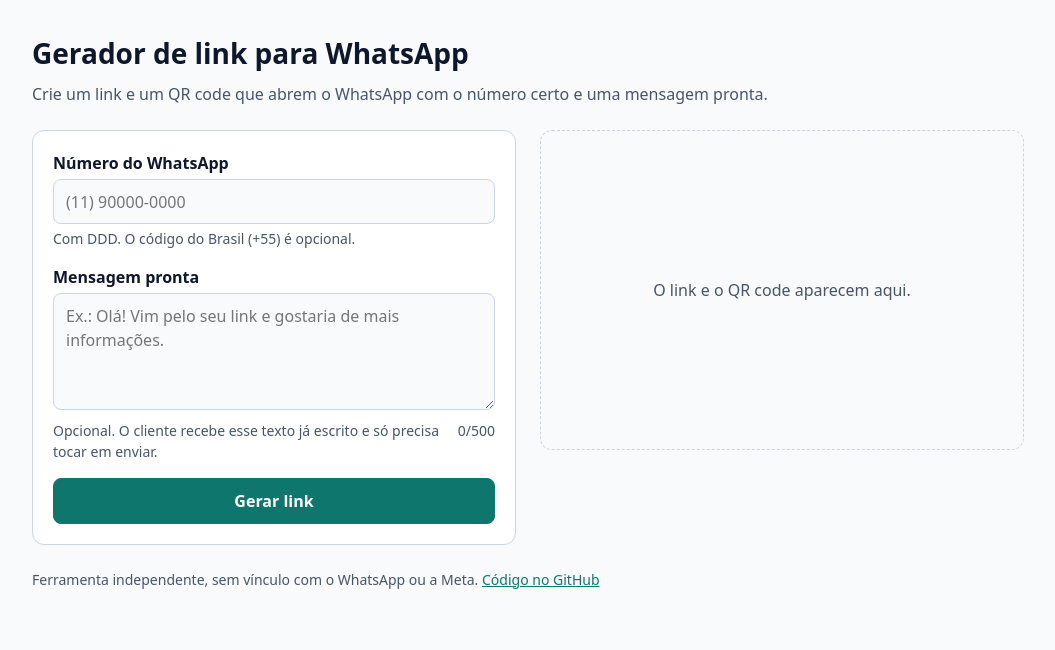
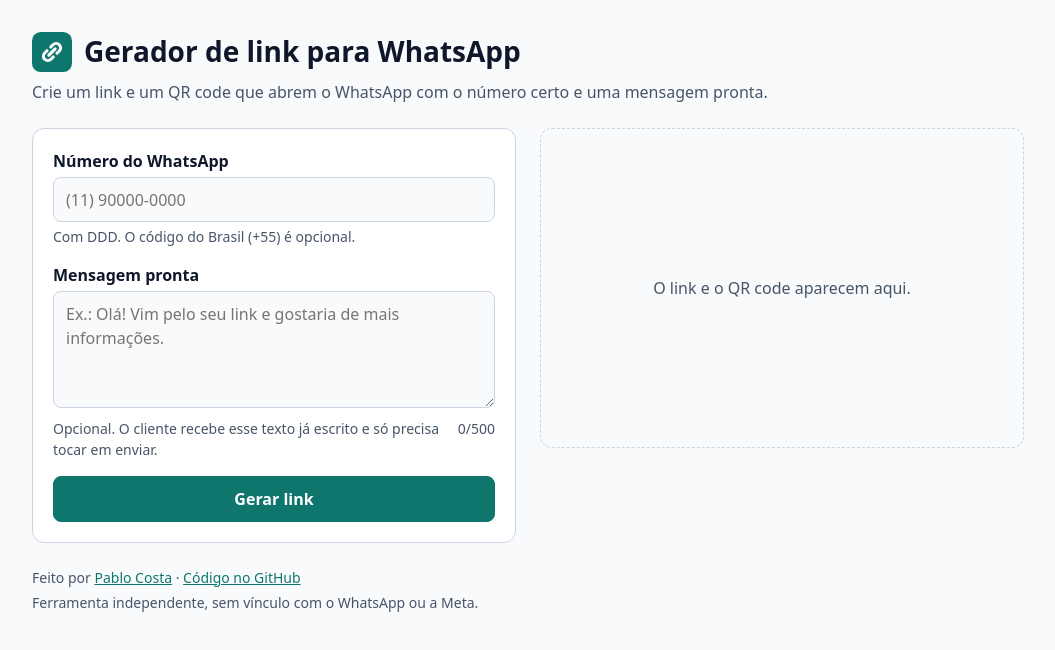
Before and after one commit to pablosscosta/whatsapp-link-generator, a React (Vite) app: page / in a window 1280 px wide. Shown: the top 650 px of the page, without its empty margins (112-1167 px from the left). Built offline with nearby package versions, Linux system fonts and the light colour scheme.

Commit message:
feat: adiciona ícone no título e crédito do autor no rodapé

```diff
--- a/src/App.tsx
+++ b/src/App.tsx
@@ -7,9 +7,13 @@ export function App() {
   const [link, setLink] = useState<WhatsAppLink | null>(null);
 
   return (
-    <main className="app">
+    <div className="app">
+      <main>
         <header>
-        <h1>Gerador de link para WhatsApp</h1>
+          <h1 className="title">
+            <img src={`${import.meta.env.BASE_URL}favicon.svg`} alt="" width={40} height={40} />
+            Gerador de link para WhatsApp
+          </h1>
           <p className="lead">
             Crie um link e um QR code que abrem o WhatsApp com o número certo e uma mensagem pronta.
           </p>
@@ -30,11 +34,15 @@ export function App() {
             </div>
           )}
         </div>
+      </main>
 
-      <footer className="hint">
-        Ferramenta independente, sem vínculo com o WhatsApp ou a Meta.{' '}
+      <footer className="footer">
+        <p>
+          Feito por <a href="https://portfolio-pablosscosta.netlify.app/">Pablo Costa</a> ·{' '}
           <a href="https://github.com/pablosscosta/whatsapp-link-generator">Código no GitHub</a>
+        </p>
+        <p>Ferramenta independente, sem vínculo com o WhatsApp ou a Meta.</p>
       </footer>
-    </main>
+    </div>
   );
 }
--- a/src/index.css
+++ b/src/index.css
@@ -60,6 +60,17 @@ body {
 h1 {
   font-size: 1.75rem;
   margin: 0 0 0.5rem;
+}
+
+.title {
+  display: flex;
+  align-items: center;
+  gap: 0.75rem;
+  line-height: 1.2;
+}
+
+.title img {
+  flex-shrink: 0;
 }
 
 .lead {
@@ -175,6 +186,15 @@ input[aria-invalid='true'] {
   border: 0;
 }
 
+.footer {
+  color: var(--color-muted);
+  font-size: 0.875rem;
+}
+
+.footer p {
+  margin: 0.25rem 0;
+}
+
 .error {
   color: var(--color-error);
   font-size: 0.875rem;
```
Also changed, not shown: 1 other file (tests, documents, lock files or other folders). Lines whose indentation alone changed are shown as unchanged.
